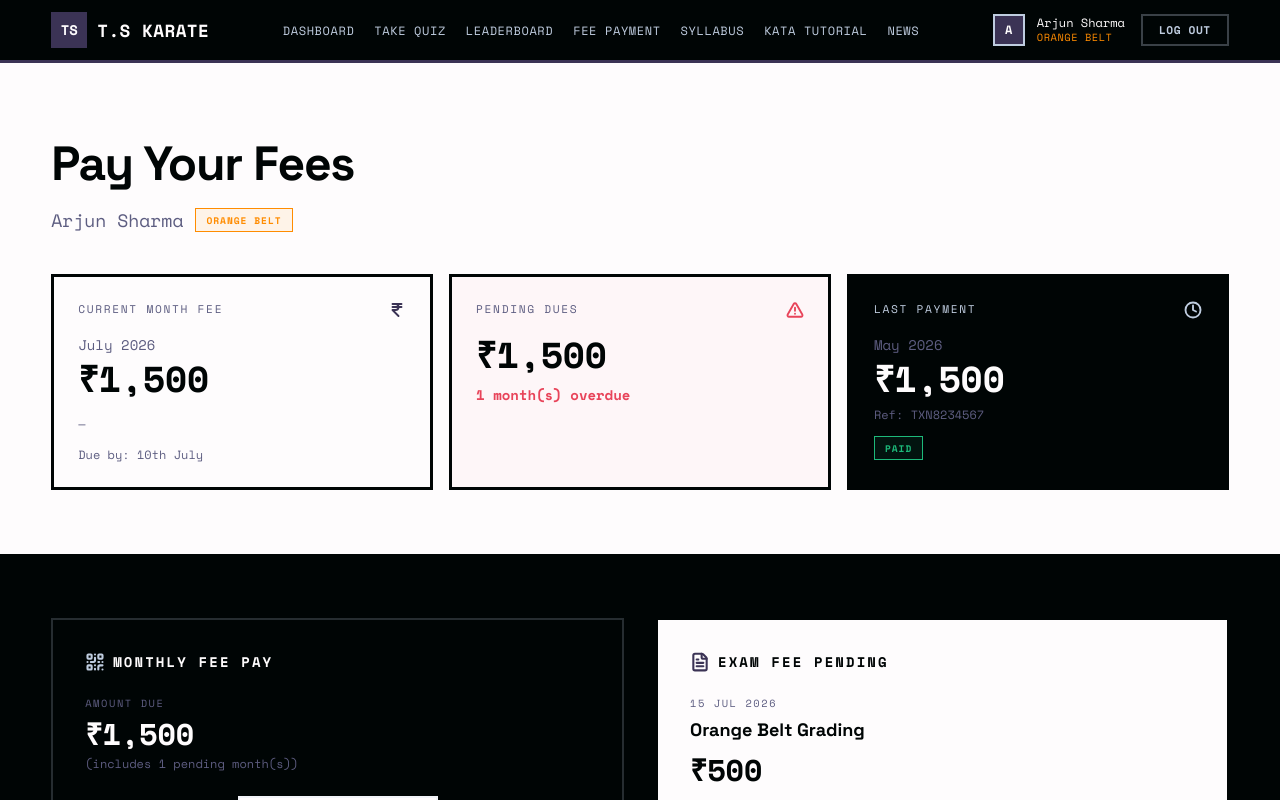
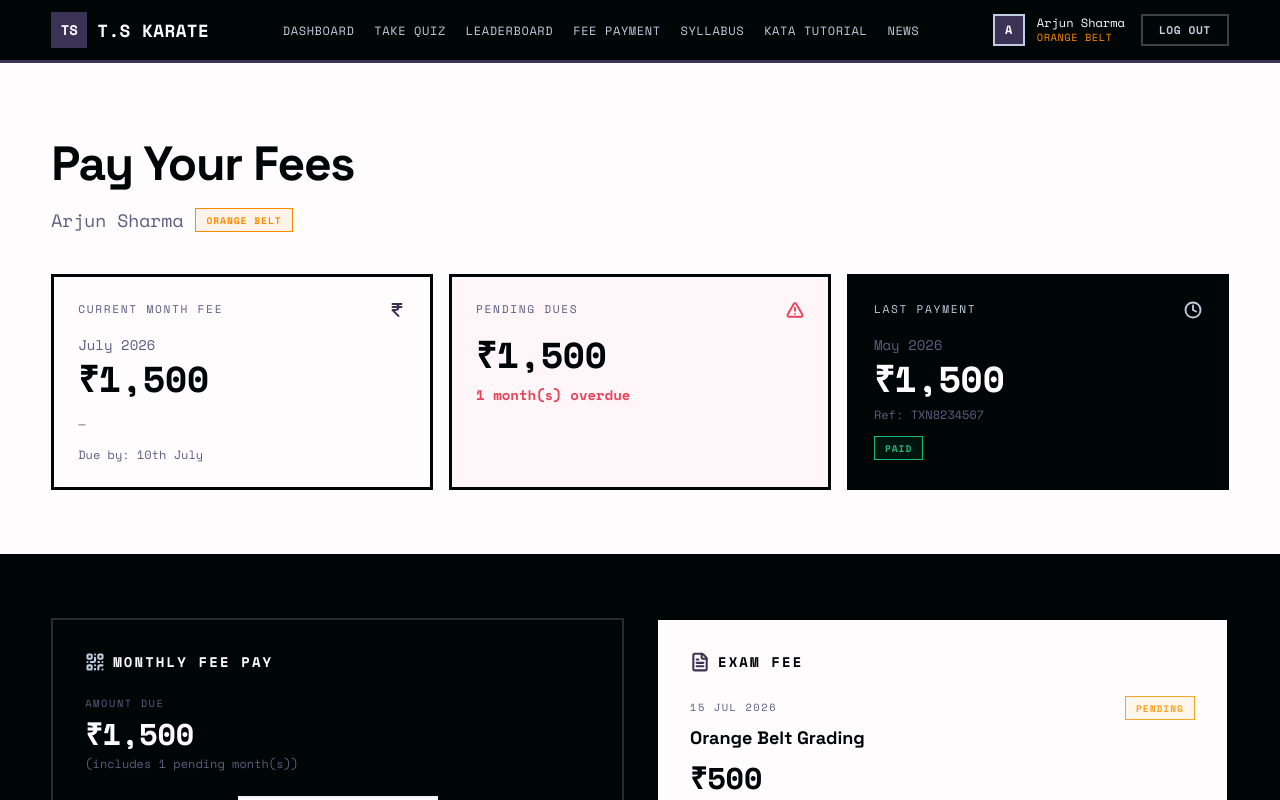
Before and after one commit to kamiism/TSKarateSchool, a React (Vite) app in the folder frontend/: page /student/fees in a window 1280 px wide. Shown: the top 800 px of the page. Built offline with nearby package versions, Linux system fonts and the light colour scheme.

Commit message:
fix fee panel

```diff
--- a/frontend/src/components/student/FeePaySection.jsx
+++ b/frontend/src/components/student/FeePaySection.jsx
@@ -30,7 +30,7 @@ export default function FeePaySection() {
   const pendingMonths = feeHistory.filter(
     (f) => f.status === FEE_STATUS.PENDING || f.status === FEE_STATUS.OVERDUE
   );
-  const pendingExamFees = examFees.filter((f) => f.status === FEE_STATUS.PENDING);
+  const activeExamFees = examFees.filter((f) => f.status === FEE_STATUS.PENDING || f.status === FEE_STATUS.AWAITING);
   const totalDue = pendingMonths.reduce((sum, f) => sum + f.amount, 0);
 
   const handleExamPayment = (examId) => {
@@ -68,9 +68,9 @@ export default function FeePaySection() {
       <section id="fee-pay" className="py-16 bg-brand-black text-brand-white" ref={sectionRef}>
         <div className="w-[min(1200px,92%)] mx-auto">
           {/* Pay Cards Grid */}
-          <div className={`grid grid-cols-1 ${pendingExamFees.length > 0 ? 'md:grid-cols-2 gap-8' : ''} mb-16`}>
+          <div className={`grid grid-cols-1 ${activeExamFees.length > 0 ? 'md:grid-cols-2 gap-8' : ''} mb-16`}>
             {/* Pay Now Card - Monthly */}
-            <div className={`reveal border-2 border-brand-ice/20 p-8 ${pendingExamFees.length === 0 ? 'max-w-[520px] mx-auto' : ''}`}>
+            <div className={`reveal border-2 border-brand-ice/20 p-8 ${activeExamFees.length === 0 ? 'max-w-[520px] mx-auto' : ''}`}>
               <div className="flex items-center gap-2 mb-6">
                 <QrCode size={20} strokeWidth={2.5} className="text-brand-ice" />
                 <h3 className="font-mono text-sm font-bold tracking-[0.15em] uppercase text-brand-white">
@@ -135,24 +135,37 @@ export default function FeePaySection() {
             </div>
 
             {/* Exam Fee Card */}
-            {pendingExamFees.length > 0 && (
+            {activeExamFees.length > 0 && (
               <div className="reveal reveal-delay-1 border-2 border-brand-black p-8 bg-brand-white text-brand-black">
                 <div className="flex items-center gap-2 mb-6">
                   <FileText size={20} strokeWidth={2.5} className="text-brand-purple" />
                   <h3 className="font-mono text-sm font-bold tracking-[0.15em] uppercase text-brand-black">
-                    Exam Fee Pending
+                    Exam Fee
                   </h3>
                 </div>
 
-                {pendingExamFees.map((exam) => (
+                {activeExamFees.map((exam) => (
                   <div key={exam.id} className="mb-6 pb-6 border-b-2 border-brand-ice/40 last:border-0 last:pb-0">
-                    <span className="font-mono text-[0.65rem] tracking-[0.15em] uppercase text-brand-muted block mb-1">
+                    <div className="flex items-center justify-between mb-1">
+                      <span className="font-mono text-[0.65rem] tracking-[0.15em] uppercase text-brand-muted">
                         {exam.examDate}
                       </span>
+                      <StatusBadge status={exam.status} />
+                    </div>
                     <span className="font-bold text-lg block mb-2">{exam.title}</span>
                     <span className="font-mono text-3xl font-bold text-brand-black block mb-4">
                       ₹{exam.amount.toLocaleString('en-IN')}
                     </span>
+                    {exam.status === FEE_STATUS.AWAITING ? (
+                      <button
+                        disabled
+                        className="w-full flex items-center justify-center px-6 py-3 border-2 border-[#7C5CBF]
+                                   bg-[#7C5CBF]/10 text-[#7C5CBF] font-mono text-[0.75rem] font-bold uppercase tracking-wider
+                                   cursor-default"
+                      >
+                        Awaiting Verification
+                      </button>
+                    ) : (
                       <button
                         onClick={() => handleExamPayment(exam.id)}
                         className="w-full flex items-center justify-center gap-2 px-6 py-3 border-2 border-brand-black
@@ -163,6 +176,7 @@ export default function FeePaySection() {
                       >
                         Pay Exam Fee <ArrowRight size={14} strokeWidth={3} />
                       </button>
+                    )}
                   </div>
                 ))}
               </div>
```
Lines whose indentation alone changed are shown as unchanged.
